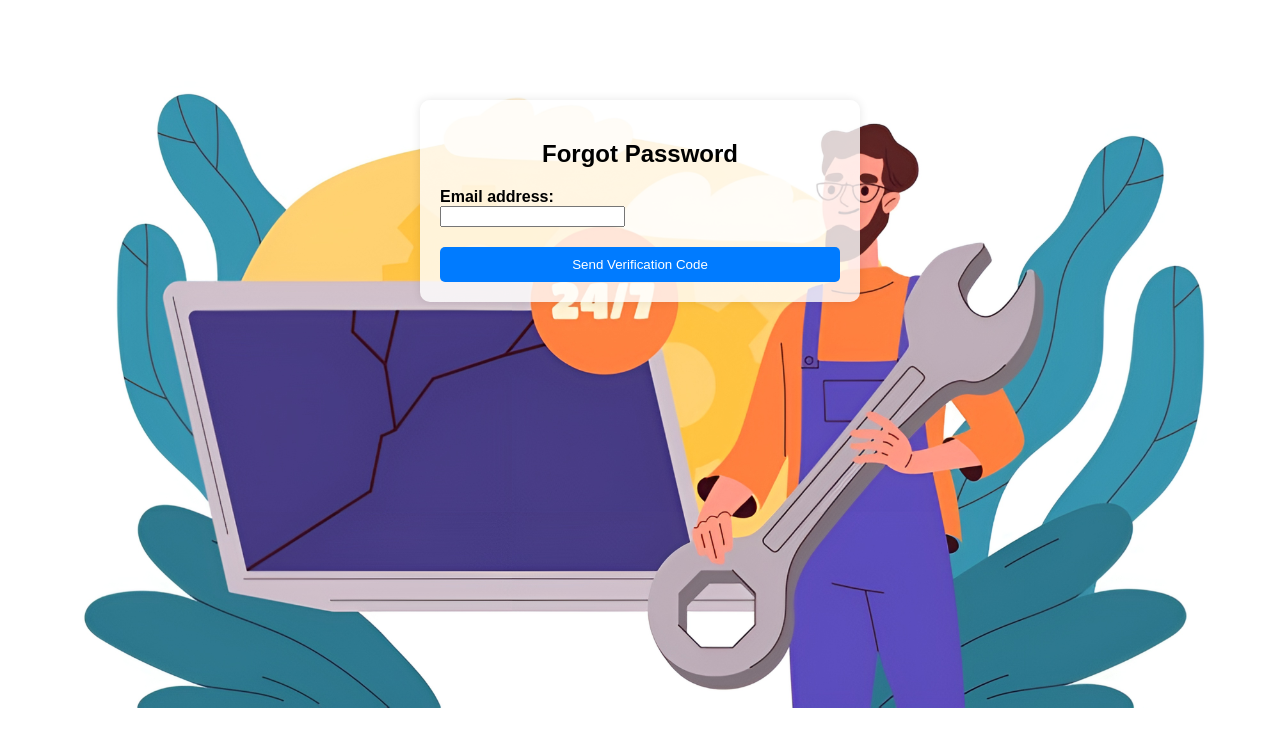
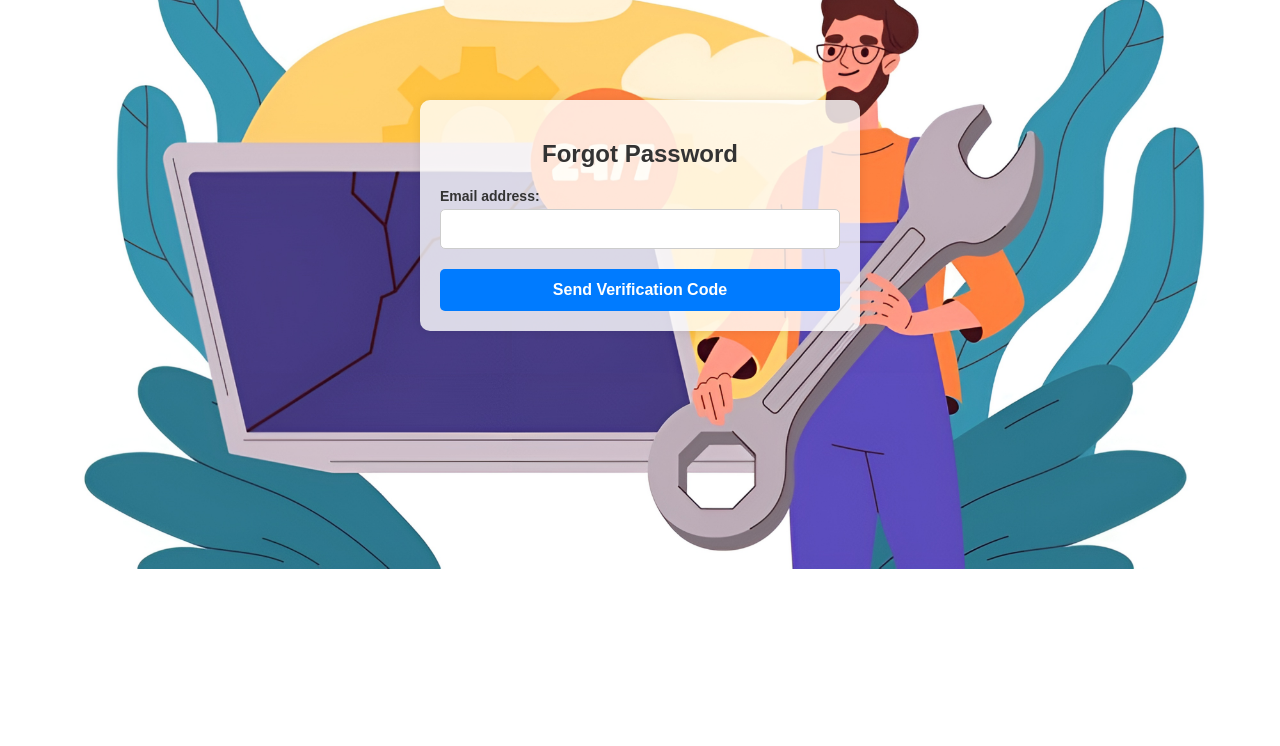
Before and after one commit to sktanvirhasan/FixItFinder, a website: page public/forgetpass.html in a window 1280 px wide. Drawn offline with Linux system fonts and the light colour scheme.

Commit message:
Update forget.css

```diff
--- a/public/forget.css
+++ b/public/forget.css
@@ -4,50 +4,81 @@ body {
   font-family: Arial, sans-serif;
   background-image: url('./images/image2.jpg');
   background-size: cover;
+  background-repeat: no-repeat;
+  background-position: center;
 }
 
 .container {
-    width: 400px;
-    margin: 100px auto;
+  width: 400px; /* Keeps the container width consistent */
+  margin: 100px auto; /* Centers the container vertically and horizontally */
   padding: 20px;
-    background-color: rgba(255, 255, 255, 0.8);
+  background-color: rgba(255, 255, 255, 0.8); /* Adds transparency for a modern look */
   border-radius: 10px;
-    box-shadow: 0 0 10px rgba(0, 0, 0, 0.1);
+  box-shadow: 0 0 10px rgba(0, 0, 0, 0.1); /* Soft shadow for a 3D effect */
 }
 
 h2 {
   text-align: center;
+  margin-bottom: 20px; /* Adds spacing below the heading */
+  font-size: 24px; /* Makes the heading slightly larger */
+  color: #333; /* Subtle dark color for readability */
 }
 
 .form-group {
-    margin-bottom: 20px;
+  margin-bottom: 20px; /* Adds consistent spacing between fields */
 }
 
 label {
   display: block;
   font-weight: bold;
+  margin-bottom: 5px; /* Adds spacing below labels */
+  font-size: 14px;
+  color: #333; /* Matches the heading color for consistency */
 }
 
-  input[type="text"],
-  input[type="password"],
-  select {
-    width: 100%;
-    padding: 10px;
+input[type="email"],
+input[type="password"] {
+  width: 100%; /* Ensures the input spans the container width */
+  padding: 10px; /* Adds space inside the input box */
+  font-size: 16px; /* Matches font size with the button for consistency */
   border: 1px solid #ccc;
-    border-radius: 5px;
+  border-radius: 5px; /* Rounds the corners */
+  box-sizing: border-box; /* Ensures padding doesn't affect the width */
 }
 
 button {
   display: block;
-    width: 100%;
-    padding: 10px;
-    background-color: #007bff;
-    color: #fff;
+  width: 100%; /* Ensures the button spans the container width */
+  padding: 12px; /* Slightly larger padding for emphasis */
+  background-color: #007bff; /* Bootstrap primary blue color */
+  color: #fff; /* White text for contrast */
+  font-size: 16px;
+  font-weight: bold;
   border: none;
   border-radius: 5px;
   cursor: pointer;
+  transition: background-color 0.3s ease; /* Smooth hover effect */
 }
 
 button:hover {
-    background-color: #0056b3;
+  background-color: #0056b3; /* Darker blue on hover */
 }
+
+input[type="email"],
+input[type="password"],
+input[type="text"] {
+    width: 100%; /* Ensures the input spans the container width */
+    padding: 10px; /* Adds space inside the input box */
+    font-size: 16px; /* Matches font size with the button for consistency */
+    border: 1px solid #ccc;
+    border-radius: 5px; /* Rounds the corners */
+    box-sizing: border-box; /* Ensures padding doesn't affect the width */
+}
+
+input[type="email"]:focus,
+input[type="password"]:focus,
+input[type="text"]:focus {
+    outline: none; /* Removes the default outline */
+    border-color: #007bff; /* Highlights border on focus */
+    box-shadow: 0 0 5px rgba(0, 123, 255, 0.5); /* Adds glow effect */
+}
```
Lines whose indentation alone changed are shown as unchanged.
